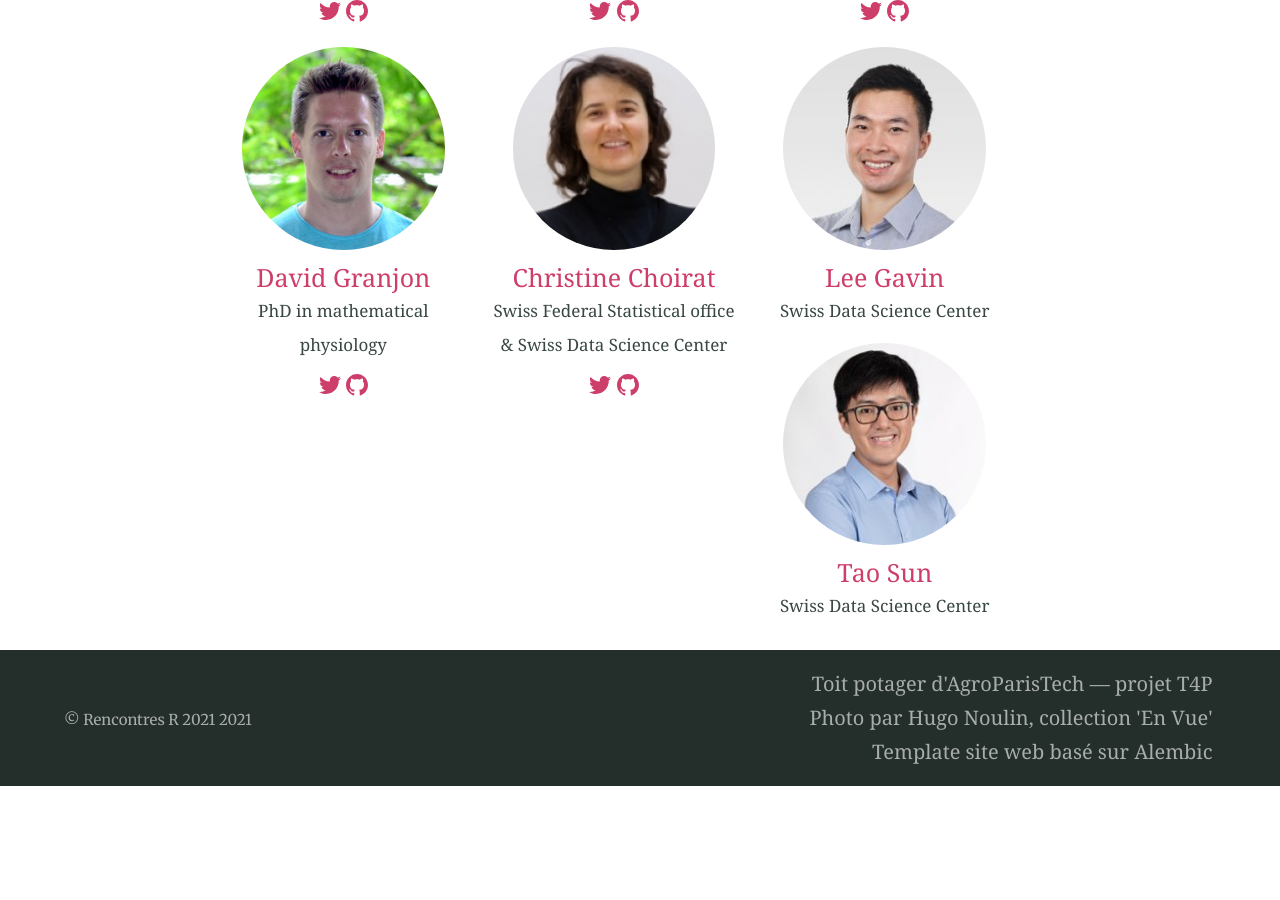
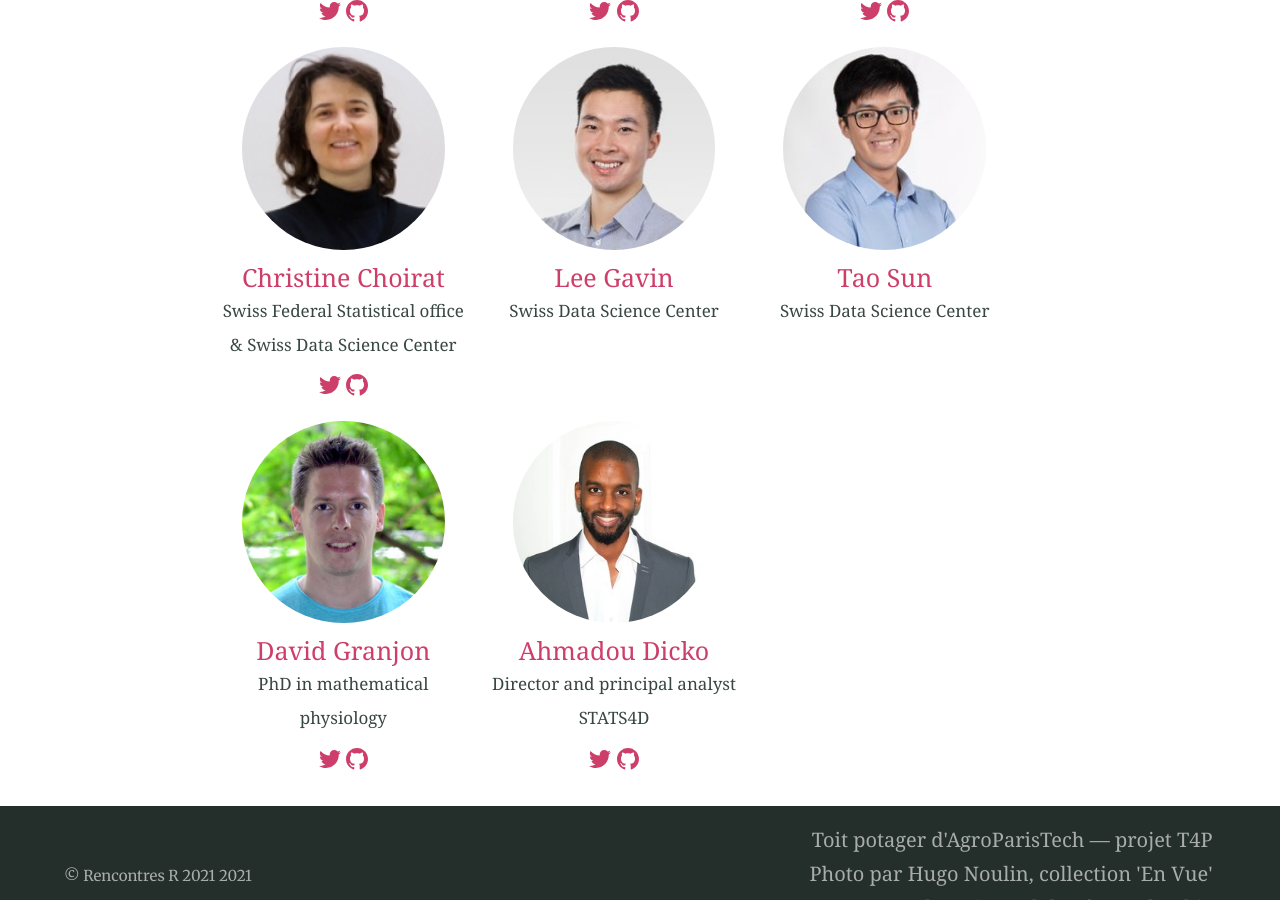
Before and after one commit to rencontres-r-2020/rencontres-r-2021.github.io, a Jekyll site: the page built from invited.md, in a window 1280 px wide and 900 px high, scrolled down 680 px. Built offline with Jekyll 4.4.1, drawn with Linux system fonts in a browser that asks for light colours; our own code applies the rules of GitHub Pages for plain Markdown files; before the commit the page ends 1466 px from its top, so only the background shows below that.

Commit message:
added Ahmadou to invited speakers

```diff
--- a/invited.md
+++ b/invited.md
@@ -71,24 +71,6 @@ feature_image: "/assets/img/toit_agro.png"
     <div class="col-4">
       <div class="speaker">
         <div class="speaker-photo">
-          <a href="https://divadnojnarg.github.io/"><img src="../assets/img/speakers/dgranjon.jpeg"></a>
-        </div>
-        <div class="speaker-name">
-          <a href="https://divadnojnarg.github.io/">David Granjon</a>
-        </div>
-        <div class="speaker-position">
-         PhD in mathematical physiology
-        </div>
-        <div class="speaker-social">
-          <a href="https://twitter.com/divadnojnarg"><i class="fa fa-twitter" aria-hidden="true"></i>{% include icon.html id="twitter" %}</a>
-          <a href="https://github.com/DivadNojnarg"><i class="fa fa-github" aria-hidden="true"></i>{% include icon.html id="github" %}</a>
-        </div>
-      </div>
-    </div>
-
-    <div class="col-4">
-      <div class="speaker">
-        <div class="speaker-photo">
           <a href="https://scholar.harvard.edu/cchoirat/home"><img src="../assets/img/speakers/cchoirat.jpeg"></a>
         </div>
         <div class="speaker-name">
@@ -133,3 +115,43 @@ feature_image: "/assets/img/toit_agro.png"
     </div>
 
 </div>
+
+<div class="row">
+
+    <div class="col-4">
+      <div class="speaker">
+        <div class="speaker-photo">
+          <a href="https://divadnojnarg.github.io/"><img src="../assets/img/speakers/dgranjon.jpeg"></a>
+        </div>
+        <div class="speaker-name">
+          <a href="https://divadnojnarg.github.io/">David Granjon</a>
+        </div>
+        <div class="speaker-position">
+         PhD in mathematical physiology
+        </div>
+        <div class="speaker-social">
+          <a href="https://twitter.com/divadnojnarg"><i class="fa fa-twitter" aria-hidden="true"></i>{% include icon.html id="twitter" %}</a>
+          <a href="https://github.com/DivadNojnarg"><i class="fa fa-github" aria-hidden="true"></i>{% include icon.html id="github" %}</a>
+        </div>
+      </div>
+    </div>
+
+    <div class="col-4">
+      <div class="speaker">
+        <div class="speaker-photo">
+          <a href="https://africa-r.org/author/ahmadou-dicko/"><img src="../assets/img/speakers/ahmadou.jpg"></a>
+        </div>
+        <div class="speaker-name">
+          <a href="https://africa-r.org/author/ahmadou-dicko/">Ahmadou Dicko</a>
+        </div>
+        <div class="speaker-position">
+         Director and principal analyst STATS4D
+        </div>
+        <div class="speaker-social">
+          <a href="https://twitter.com/dickoah"><i class="fa fa-twitter" aria-hidden="true"></i>{% include icon.html id="twitter" %}</a>
+          <a href="https://github.com/dickoa"><i class="fa fa-github" aria-hidden="true"></i>{% include icon.html id="github" %}</a>
+        </div>
+      </div>
+    </div>
+
+</div>
```
Also changed, not shown: assets/img/speakers/ahmadou.jpg (added).
